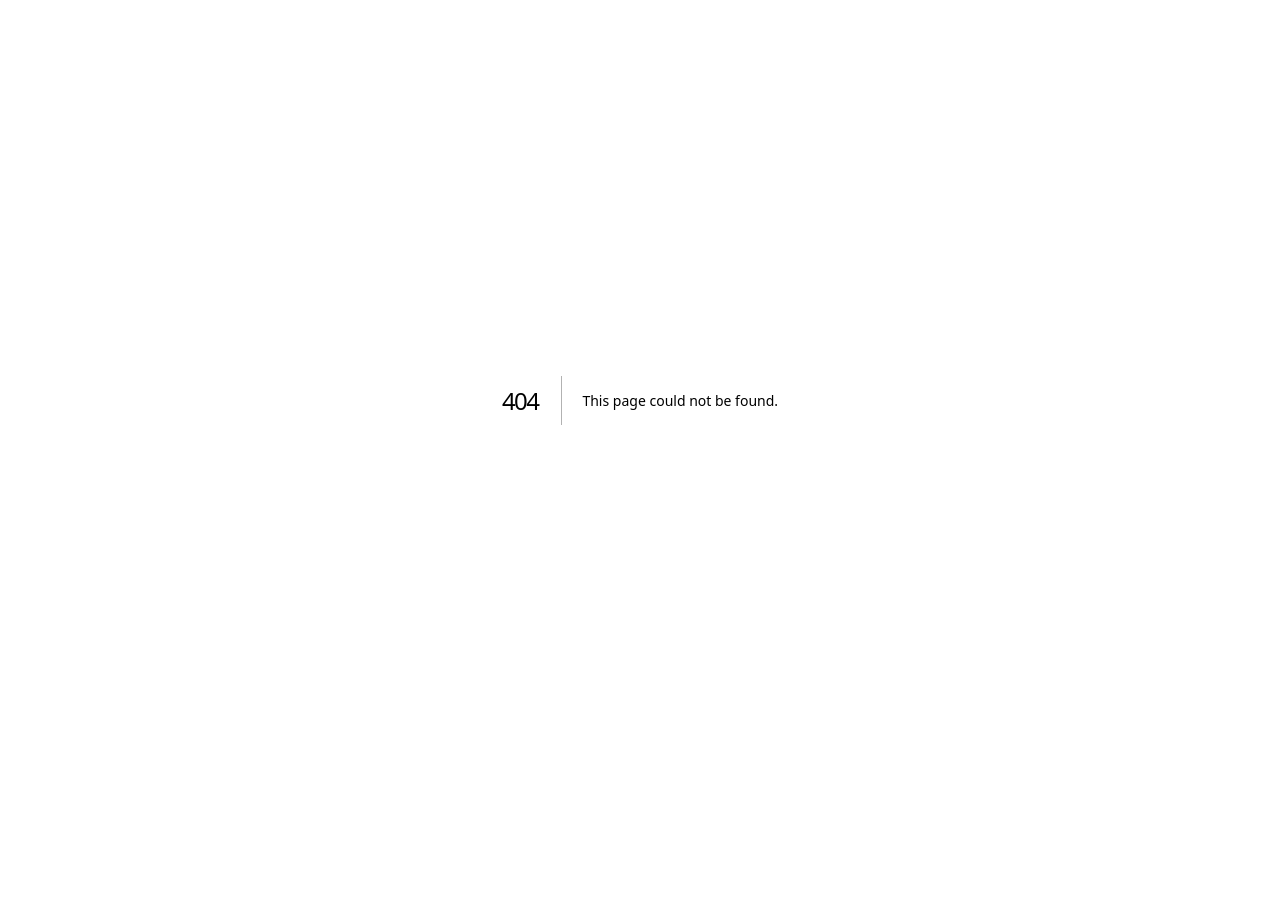
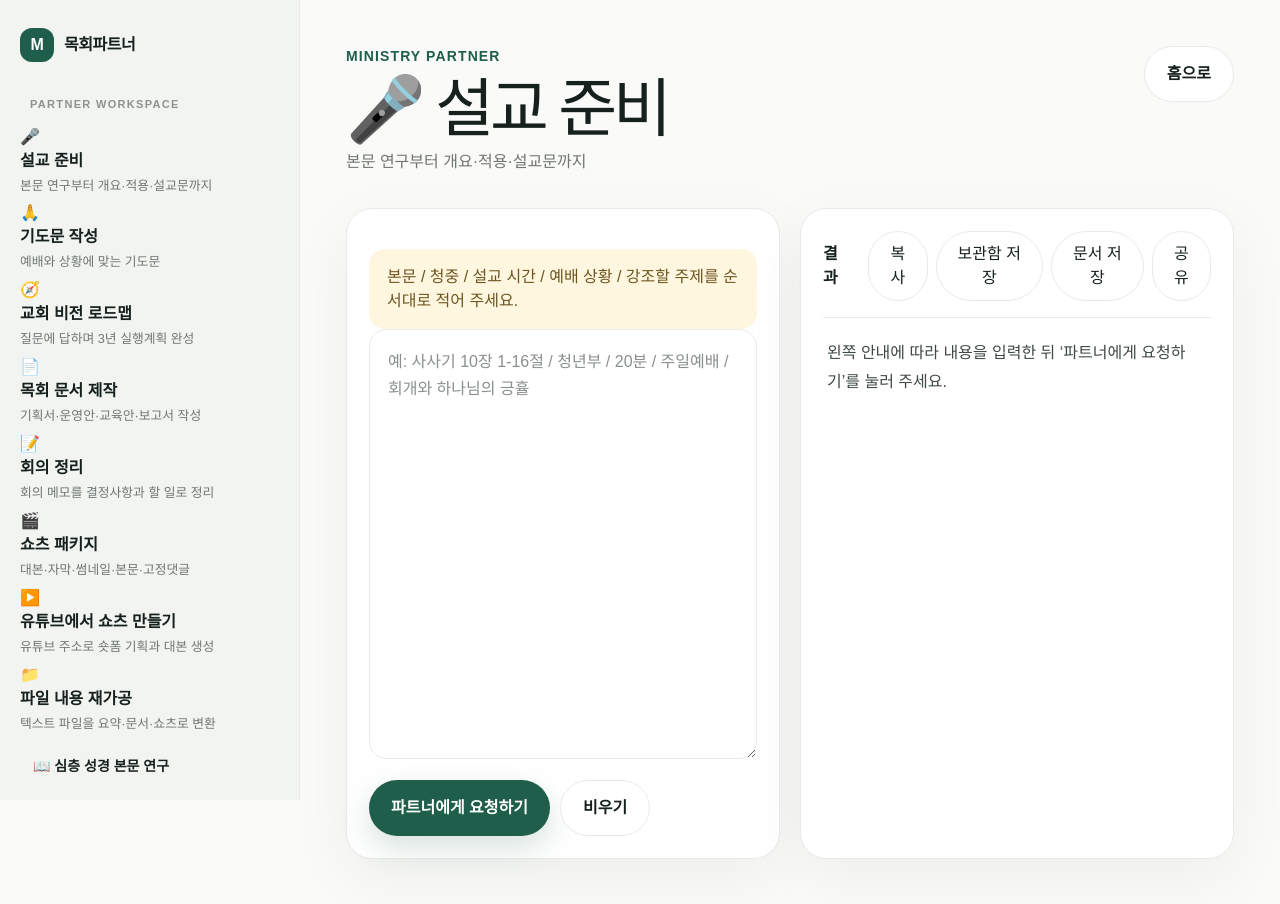
Before and after one commit to a01057674471-dot/ministry-partner, a Next.js app: page /sermon in a window 1280 px wide. Before the commit this address had no page. Before the commit the page ends 800 px from the top, so only its background shows below. Built offline with nearby package versions, Linux system fonts and the light colour scheme.

Commit message:
Add dedicated sermon page

```diff
--- /dev/null
+++ b/app/sermon/page.tsx
@@ -0,0 +1,5 @@
+import WorkspaceTool from "../components/WorkspaceTool";
+
+export default function SermonPage() {
+  return <WorkspaceTool fixedMode="sermon" />;
+}
```
